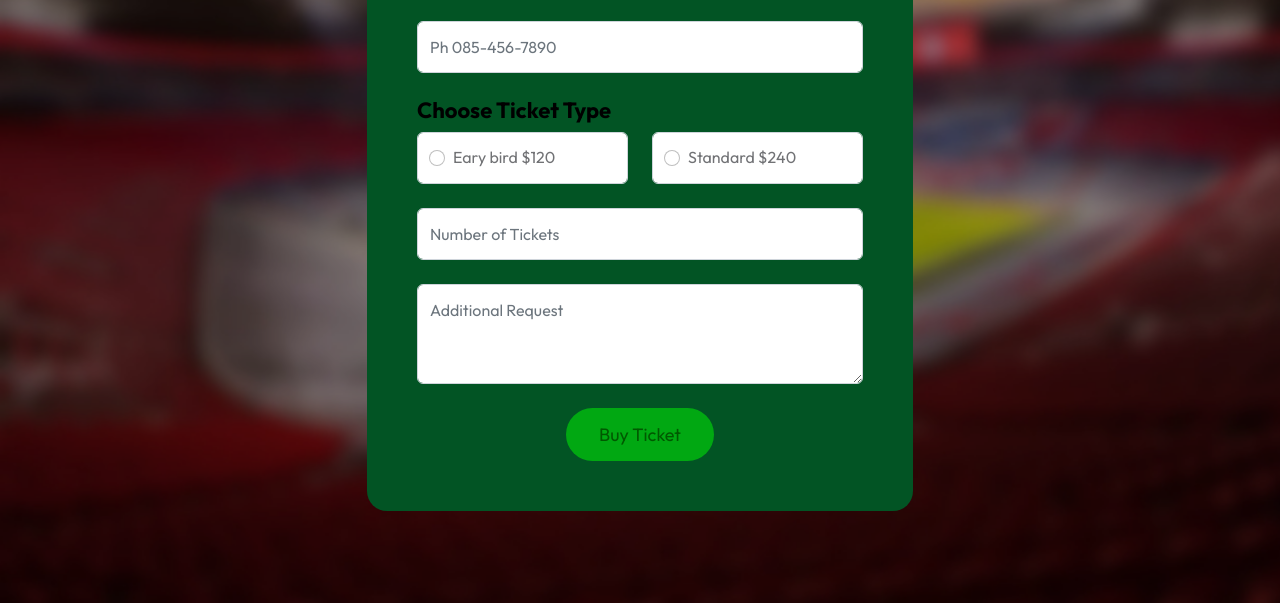
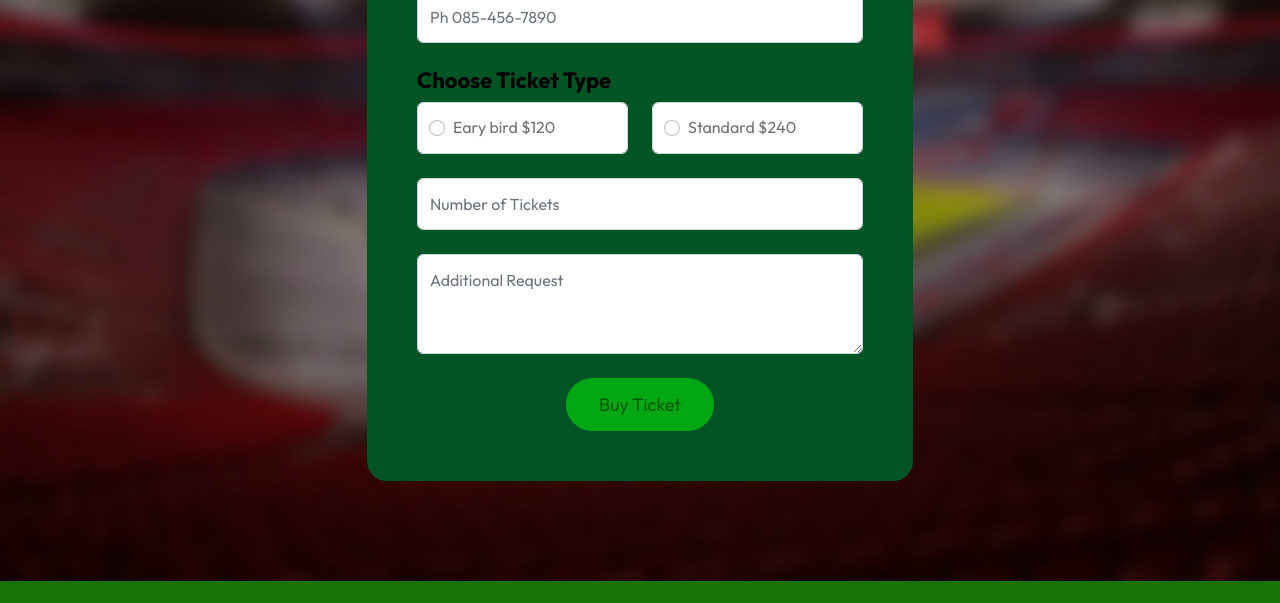
Before and after one commit to phdrolv/pedrosilva-estadios, a plain HTML site: page ticket.html in a window 1280 px wide. Shown: the part 365-968 px from the top of the page. Drawn offline with Linux system fonts and the light colour scheme.

Commit message:
Update templatemo-festava-live.css

```diff
--- a/css/templatemo-festava-live.css
+++ b/css/templatemo-festava-live.css
@@ -562,10 +562,10 @@ strong {
 -----------------------------------------*/
 .ticket-section {
   background-image: url('../images/allianz-arena-blur.jpg');
+  background-color: #704010;
   background-repeat: no-repeat;
   background-size: cover;
   position: relative;
-  padding-top: 130px;
 }
 
 .ticket-form {
```
